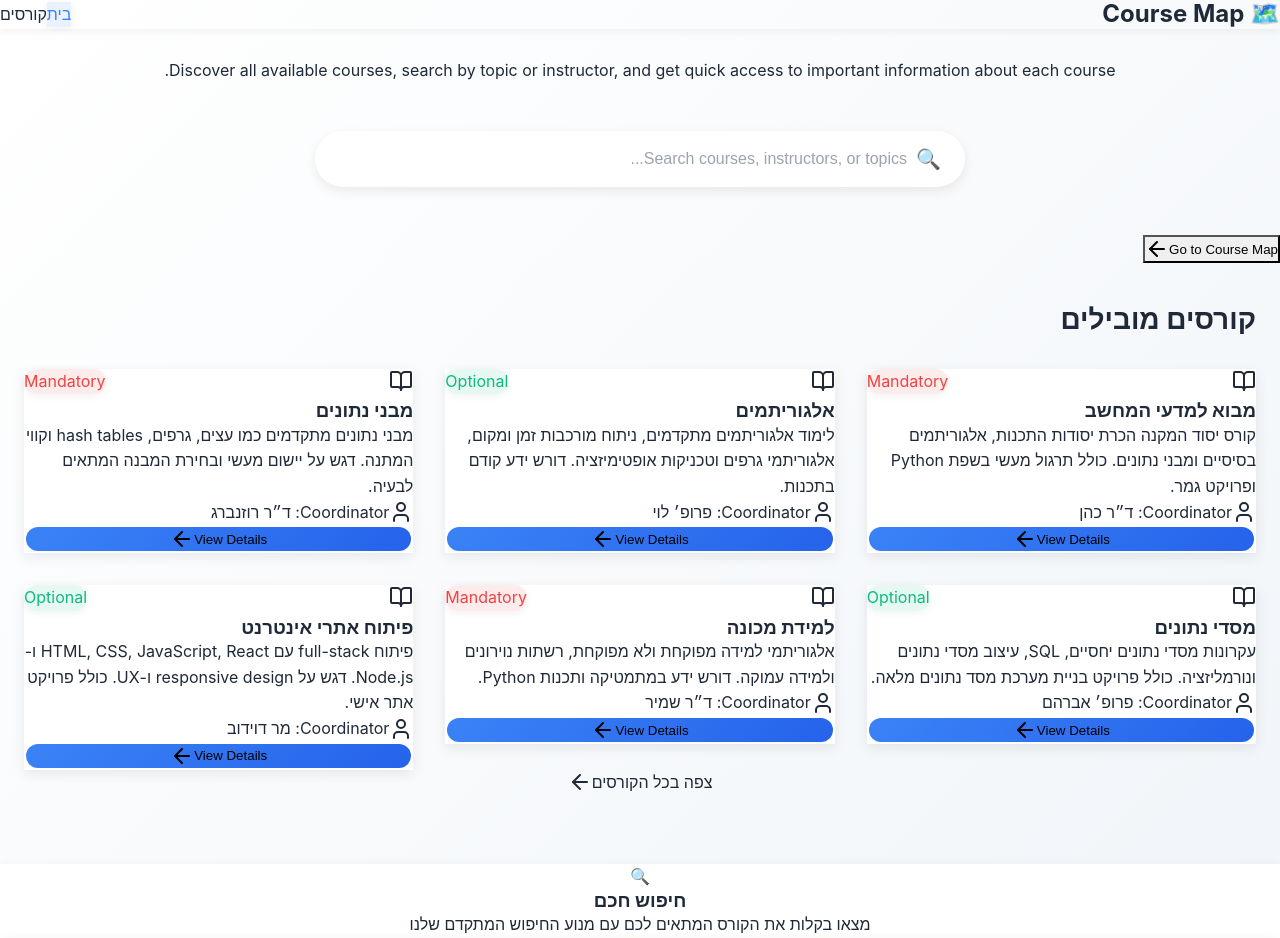
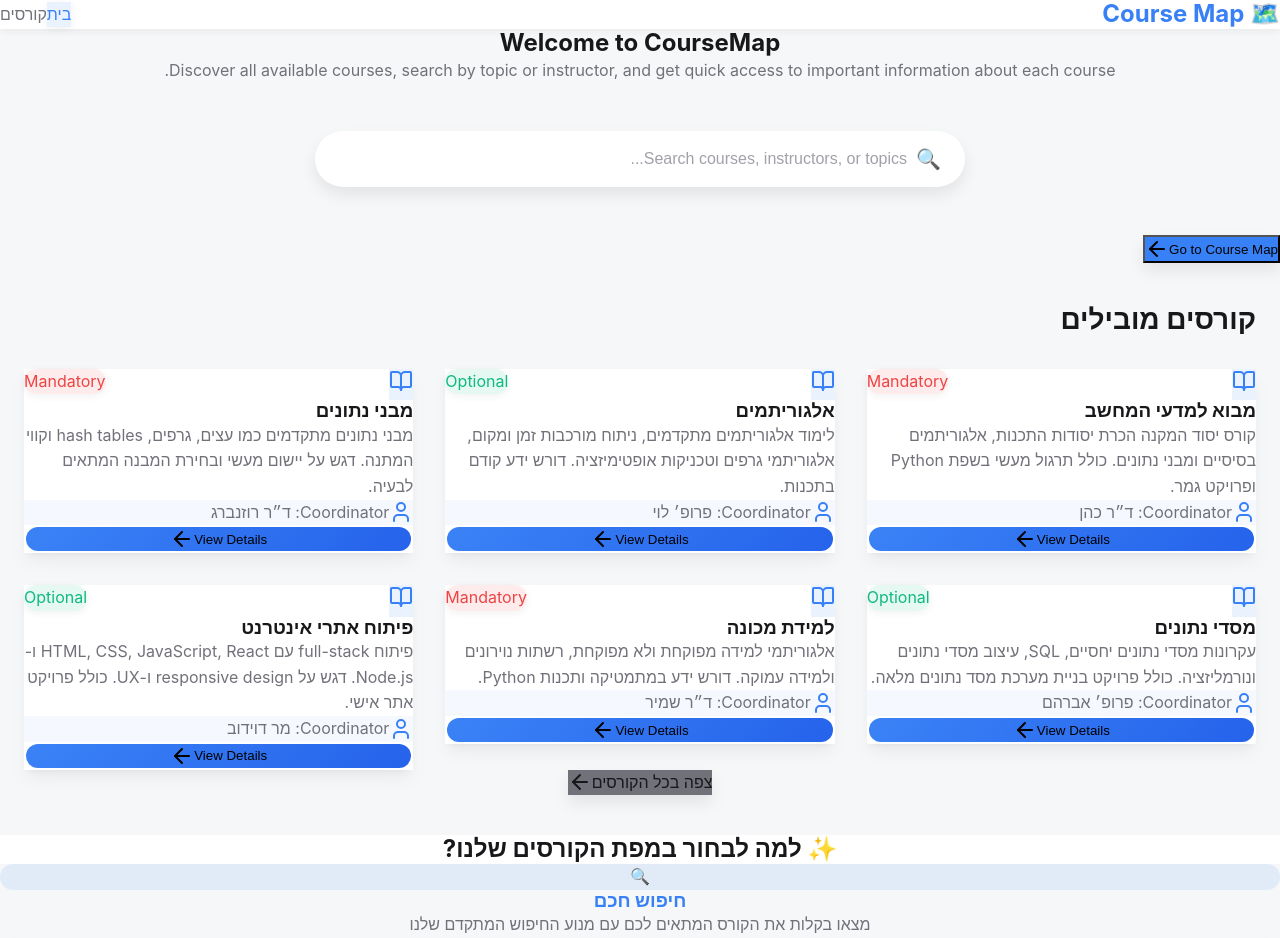
Before and after one commit to Meir-Crombie/course-map, a Next.js app: page / in a window 1280 px wide. Shown: the top 938 px of the page. Built offline with nearby package versions, Linux system fonts and the light colour scheme.

Commit message:
feat: Update color palette and improve UI styles across components

```diff
--- a/src/app/globals.css
+++ b/src/app/globals.css
@@ -2,29 +2,30 @@
 @tailwind components;
 @tailwind utilities;
 
-/* CSS Variables - פלטת צבעים */
+/* CSS Variables - פלטת צבעים חדשה */
 :root {
   /* צבעים ראשיים */
-  --color-primary: #3B82F6;
+  --color-primary: #3880f5;
   --color-primary-dark: #2563EB;
 
   /* רקעים */
-  --color-bg-main: #F0F4F8;
+  --color-bg-main: #f5f7f8;
   --color-bg-card: #FFFFFF;
 
   /* טקסט */
-  --color-text-primary: #1F2937;
-  --color-text-secondary: #6B7280;
-  --color-text-light: #9CA3AF;
+  --color-text-primary: #18181B;
+  --color-text-secondary: #71717A;
+  --color-text-light: #A1A1AA;
 
   /* סטטוס */
-  --color-mandatory: #3B82F6;
+  --color-mandatory: #EF4444;
   --color-optional: #10B981;
 
-  /* צללים */
+  /* צללים חדשים */
   --shadow-sm: 0 2px 8px rgba(0, 0, 0, 0.06);
-  --shadow-md: 0 4px 12px rgba(0, 0, 0, 0.08);
-  --shadow-lg: 0 12px 24px rgba(0, 0, 0, 0.12);
+  --shadow-md: 0 8px 16px rgba(0, 0, 0, 0.08);
+  --shadow-lg: 0 20px 25px -5px rgba(0, 0, 0, 0.1), 0 8px 10px -6px rgba(0, 0, 0, 0.1);
+  --shadow-card: 0 10px 15px -3px rgba(113, 113, 122, 0.1), 0 4px 6px -4px rgba(113, 113, 122, 0.1);
 }
 
 * {
@@ -41,9 +42,9 @@ body {
 
 /* רקע העמוד הראשי וטיפוגרפיה בסיסית */
 body {
-  background: linear-gradient(135deg, #FFFFFF 0%, #F0F4F8 100%);
+  background-color: var(--color-bg-main);
   min-height: 100vh;
-  font-family: -apple-system, BlinkMacSystemFont, 'Segoe UI', 'Roboto', sans-serif;
+  font-family: 'Inter', -apple-system, BlinkMacSystemFont, 'Segoe UI', 'Roboto', sans-serif;
   color: var(--color-text-primary);
   line-height: 1.6;
   direction: rtl;
--- a/src/app/page.tsx
+++ b/src/app/page.tsx
@@ -93,25 +93,25 @@ export default function Home() {
   }
 
   return (
-    <div className="min-h-screen bg-gradient-to-br from-blue-50 via-white to-sky-50">
+    <div className="min-h-screen" style={{backgroundColor: "var(--color-bg-main)"}}>
       {/* Navigation Bar */}
       <motion.nav
         initial={{ opacity: 0, y: -20 }}
         animate={{ opacity: 1, y: 0 }}
-        className="bg-white/90 backdrop-blur-md sticky top-0 z-50" style={{boxShadow: 'var(--shadow-sm)'}}
+        className="sticky top-0 z-50" style={{backgroundColor: "var(--color-bg-card)", boxShadow: "var(--shadow-sm)"}}
       >
         <div className="max-w-7xl mx-auto px-4 sm:px-6 lg:px-8">
           <div className="flex justify-between h-16">
             <div className="flex items-center">
               <Link href="/" className="flex-shrink-0">
-                <h1 className="text-2xl font-bold text-primary">🗺️ Course Map</h1>
+                <h1 className="text-2xl font-bold" style={{color: "var(--color-primary)"}}>🗺️ Course Map</h1>
               </Link>
             </div>
             <div className="flex items-center space-x-8">
-              <Link href="/" className="text-blue-600 bg-blue-50 px-4 py-2 rounded-lg text-sm font-medium" style={{color: 'var(--color-primary)', backgroundColor: 'rgba(59, 130, 246, 0.1)', boxShadow: 'var(--shadow-sm)'}}>
+              <Link href="/" className="px-4 py-2 rounded-lg text-sm font-medium" style={{color: "var(--color-primary)", backgroundColor: "rgba(56, 128, 245, 0.1)", boxShadow: "var(--shadow-sm)"}}>
                 בית
               </Link>
-              <Link href="/courses" className="text-gray-700 hover:text-blue-600 hover:bg-blue-50 px-4 py-2 rounded-lg text-sm font-medium transition-all">
+              <Link href="/courses" className="px-4 py-2 rounded-lg text-sm font-medium transition-all nav-link" style={{color: "var(--color-text-secondary)"}}>
                 קורסים
               </Link>
             </div>
@@ -126,7 +126,7 @@ export default function Home() {
             initial={{ opacity: 0, y: 30 }}
             animate={{ opacity: 1, y: 0 }}
             transition={{ duration: 0.8 }}
-            className="text-5xl md:text-6xl font-bold bg-gradient-to-r from-blue-600 to-blue-800 bg-clip-text text-transparent mb-6"
+            className="text-5xl md:text-6xl font-bold mb-6" style={{color: "var(--color-text-primary)"}}
           >
             Welcome to CourseMap
           </motion.h1>
@@ -135,7 +135,7 @@ export default function Home() {
             initial={{ opacity: 0, y: 20 }}
             animate={{ opacity: 1, y: 0 }}
             transition={{ duration: 0.8, delay: 0.2 }}
-            className="text-xl text-gray-700 mb-12 max-w-3xl mx-auto leading-relaxed"
+            className="text-xl mb-12 max-w-3xl mx-auto leading-relaxed" style={{color: "var(--color-text-secondary)"}}
           >
             Discover all available courses, search by topic or instructor, and get quick access to important information about each course.
           </motion.p>
@@ -217,13 +217,13 @@ export default function Home() {
       )}
 
       {/* Features Section */}
-      <section className="py-16 bg-gradient-to-r from-blue-50 to-sky-50 px-4 sm:px-6 lg:px-8">
+      <section className="py-16 px-4 sm:px-6 lg:px-8" style={{backgroundColor: "var(--color-bg-card)"}}>
         <div className="max-w-7xl mx-auto">
           <motion.h2
             initial={{ opacity: 0, y: 20 }}
             whileInView={{ opacity: 1, y: 0 }}
             transition={{ duration: 0.6 }}
-            className="text-3xl font-bold bg-gradient-to-r from-blue-600 to-blue-800 bg-clip-text text-transparent mb-12 text-center"
+            className="text-3xl font-bold mb-12 text-center" style={{color: "var(--color-text-primary)"}}
           >
             ✨ למה לבחור במפת הקורסים שלנו?
           </motion.h2>
@@ -252,11 +252,11 @@ export default function Home() {
                 whileInView={{ opacity: 1, y: 0 }}
                 transition={{ duration: 0.6, delay: index * 0.1 }}
                 whileHover={{ y: -5 }}
-                className="bg-white/80 backdrop-blur-sm rounded-2xl p-8 transition-all duration-300 text-center" style={{boxShadow: 'var(--shadow-md)', backgroundColor: 'var(--color-bg-card)'}}
+                className="rounded-2xl p-8 transition-all duration-300 text-center" style={{boxShadow: "var(--shadow-card)", backgroundColor: "var(--color-bg-main)"}}
               >
-                <div className="text-4xl mb-4 bg-blue-50 rounded-full w-16 h-16 flex items-center justify-center mx-auto">{feature.icon}</div>
-                <h3 className="text-xl font-bold text-blue-700 mb-4">{feature.title}</h3>
-                <p className="text-gray-600">{feature.description}</p>
+                <div className="text-4xl mb-4 rounded-full w-16 h-16 flex items-center justify-center mx-auto" style={{backgroundColor: "rgba(56, 128, 245, 0.1)"}}>{feature.icon}</div>
+                <h3 className="text-xl font-bold mb-4" style={{color: "var(--color-primary)"}}>{feature.title}</h3>
+                <p style={{color: "var(--color-text-secondary)"}}>{feature.description}</p>
               </motion.div>
             ))}
           </div>
@@ -264,9 +264,9 @@ export default function Home() {
       </section>
 
       {/* Footer */}
-      <footer className="bg-gradient-to-r from-blue-600 to-blue-700 text-white py-8 px-4 sm:px-6 lg:px-8">
+      <footer className="text-white py-8 px-4 sm:px-6 lg:px-8" style={{backgroundColor: "var(--color-primary)"}}>
         <div className="max-w-7xl mx-auto text-center">
-          <p className="text-blue-100">© 2025 CourseMap. All rights reserved.</p>
+          <p className="text-white opacity-80">© 2025 CourseMap. All rights reserved.</p>
         </div>
       </footer>
     </div>
--- a/src/components/CourseCard.tsx
+++ b/src/components/CourseCard.tsx
@@ -23,18 +23,18 @@ export default function CourseCard({ course, index }: CourseCardProps) {
       whileHover={{ y: -8 }}
       className="group"
     >
-      <div className="bg-white/90 backdrop-blur-sm rounded-2xl p-6 transition-all duration-300 h-full flex flex-col" style={{boxShadow: 'var(--shadow-md)', backgroundColor: 'var(--color-bg-card)', height: '100%'}}>
+      <div className="rounded-2xl p-6 transition-all duration-300 h-full flex flex-col" style={{boxShadow: "var(--shadow-card)", backgroundColor: "var(--color-bg-card)", height: "100%"}}>
         {/* Header */}
         <div className="flex items-start justify-between mb-3 flex-shrink-0">
-          <div className="p-2 bg-blue-100 rounded-xl group-hover:bg-blue-200 transition-colors">
-            <BookOpen className="w-5 h-5 text-blue-600" />
+          <div className="p-2 rounded-xl transition-colors" style={{backgroundColor: "rgba(56, 128, 245, 0.1)"}}>
+            <BookOpen className="w-5 h-5" style={{color: "var(--color-primary)"}} />
           </div>
           <div
             className="px-2 py-1 rounded-full text-xs font-medium"
             style={{
-              backgroundColor: course.mandatoryAttendance ? 'rgba(239, 68, 68, 0.1)' : 'rgba(16, 185, 129, 0.1)',
-              color: course.mandatoryAttendance ? '#EF4444' : 'var(--color-optional)',
-              boxShadow: 'var(--shadow-sm)'
+              backgroundColor: course.mandatoryAttendance ? "rgba(239, 68, 68, 0.1)" : "rgba(16, 185, 129, 0.1)",
+              color: course.mandatoryAttendance ? "var(--color-mandatory)" : "var(--color-optional)",
+              boxShadow: "var(--shadow-sm)"
             }}
           >
             {course.mandatoryAttendance ? 'Mandatory' : 'Optional'}
@@ -44,16 +44,16 @@ export default function CourseCard({ course, index }: CourseCardProps) {
         {/* Content */}
         <div className="flex-grow flex flex-col justify-between min-h-0">
           <div>
-            <h3 className="text-lg font-bold text-blue-800 mb-2 group-hover:text-blue-900 transition-colors line-clamp-2">
+            <h3 className="text-lg font-bold mb-2 transition-colors line-clamp-2" style={{color: "var(--color-text-primary)"}}>
               {course.name}
             </h3>
 
-            <p className="text-gray-700 text-xs mb-2 leading-relaxed line-clamp-3">
+            <p className="text-xs mb-2 leading-relaxed line-clamp-3" style={{color: "var(--color-text-secondary)"}}>
               {course.description || 'Advanced course designed for students with basic background in the field. Includes lectures, practical exercises, and a final project.'}
             </p>
 
-            <div className="flex items-center text-gray-600 text-xs mb-2 bg-blue-50 p-1.5 rounded-lg">
-              <User className="w-3 h-3 ml-1 text-blue-600" />
+            <div className="flex items-center text-xs mb-2 p-1.5 rounded-lg" style={{color: "var(--color-text-secondary)", backgroundColor: "rgba(56, 128, 245, 0.05)"}}>
+              <User className="w-3 h-3 ml-1" style={{color: "var(--color-primary)"}} />
               <span>Coordinator: {course.coordinator}</span>
             </div>
           </div>
--- a/src/components/PrimaryButton.tsx
+++ b/src/components/PrimaryButton.tsx
@@ -28,8 +28,19 @@ export default function PrimaryButton({
   }
 
   const variantClasses = {
-    primary: "bg-gradient-to-r from-blue-600 to-blue-700 hover:from-blue-700 hover:to-blue-800 text-white shadow-lg hover:shadow-xl",
-    secondary: "bg-gradient-to-r from-blue-500 to-blue-600 hover:from-blue-600 hover:to-blue-700 text-white shadow-lg hover:shadow-xl"
+    primary: "text-white shadow-lg hover:shadow-xl",
+    secondary: "text-white shadow-lg hover:shadow-xl"
+  }
+
+  const variantStyles = {
+    primary: {
+      backgroundColor: "var(--color-primary)",
+      boxShadow: "var(--shadow-md)"
+    },
+    secondary: {
+      backgroundColor: "var(--color-text-secondary)",
+      boxShadow: "var(--shadow-md)"
+    }
   }
 
   const classes = `${baseClasses} ${sizeClasses[size]} ${variantClasses[variant]}`
@@ -48,6 +59,7 @@ export default function PrimaryButton({
         whileHover={{ scale: 1.05 }}
         whileTap={{ scale: 0.95 }}
         className={`${classes} group inline-flex`}
+        style={variantStyles[variant]}
       >
         {content}
       </motion.a>
@@ -60,6 +72,7 @@ export default function PrimaryButton({
       whileHover={{ scale: 1.05 }}
       whileTap={{ scale: 0.95 }}
       className={`${classes} group`}
+      style={variantStyles[variant]}
     >
       {content}
     </motion.button>
--- a/src/globals.css
+++ b/src/globals.css
@@ -3,39 +3,49 @@
 @tailwind components;
 @tailwind utilities;
 
-/* CSS Variables - פלטת צבעים (בהתאם לקובץ הראשי) */
+/* CSS Variables - פלטת צבעים חדשה */
 :root {
   /* צבעים ראשיים */
-  --color-primary: #3B82F6;
+  --color-primary: #3880f5;
   --color-primary-dark: #2563EB;
 
   /* רקעים */
-  --color-bg-main: #F0F4F8;
+  --color-bg-main: #f5f7f8;
   --color-bg-card: #FFFFFF;
 
   /* טקסט */
-  --color-text-primary: #1F2937;
-  --color-text-secondary: #6B7280;
-  --color-text-light: #9CA3AF;
+  --color-text-primary: #18181B;
+  --color-text-secondary: #71717A;
+  --color-text-light: #A1A1AA;
 
   /* סטטוס */
-  --color-mandatory: #3B82F6;
+  --color-mandatory: #EF4444;
   --color-optional: #10B981;
 
-  /* צללים */
+  /* צללים חדשים */
   --shadow-sm: 0 2px 8px rgba(0, 0, 0, 0.06);
-  --shadow-md: 0 4px 12px rgba(0, 0, 0, 0.08);
-  --shadow-lg: 0 12px 24px rgba(0, 0, 0, 0.12);
+  --shadow-md: 0 8px 16px rgba(0, 0, 0, 0.08);
+  --shadow-lg: 0 20px 25px -5px rgba(0, 0, 0, 0.1), 0 8px 10px -6px rgba(0, 0, 0, 0.1);
+  --shadow-card: 0 10px 15px -3px rgba(113, 113, 122, 0.1), 0 4px 6px -4px rgba(113, 113, 122, 0.1);
 }
 
 /* רקע העמוד הראשי וטיפוגרפיה בסיסית */
+html {
+  font-family: 'Inter', -apple-system, BlinkMacSystemFont, 'Segoe UI', Roboto, sans-serif;
+}
+
 body {
-  background: linear-gradient(135deg, #FFFFFF 0%, #F0F4F8 100%);
+  font-family: 'Inter', -apple-system, BlinkMacSystemFont, 'Segoe UI', Roboto, sans-serif;
+  background-color: var(--color-bg-main) !important;
+  color: var(--color-text-primary);
+  margin: 0;
   min-height: 100vh;
-  font-family: -apple-system, BlinkMacSystemFont, 'Segoe UI', 'Roboto', sans-serif;
-  color: var(--color-text-primary);
-  line-height: 1.6;
-  direction: rtl;
+}
+
+/* Navigation link hover effect */
+.nav-link:hover {
+  color: var(--color-primary) !important;
+  background-color: rgba(56, 128, 245, 0.1) !important;
 }
 
 h1, h2, h3 {
@@ -80,7 +90,7 @@ h1, h2, h3 {
 .search-input-focused {
   outline: none;
   border-color: var(--color-primary);
-  box-shadow: 0 4px 16px rgba(59, 130, 246, 0.2);
+  box-shadow: 0 4px 16px rgba(56, 128, 245, 0.2);
 }
 
 .search-icon {
```
